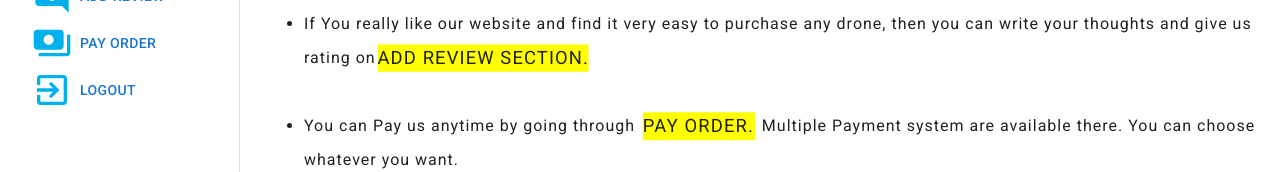
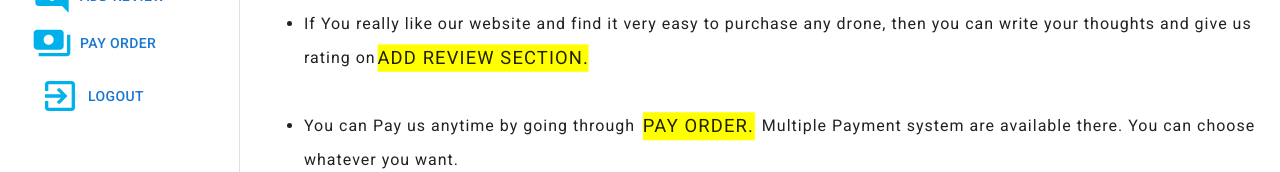
Before and after one commit to Shipu8644/squa-drone-client, a React (Create React App) app: page /dashboard in a window 1280 px wide. Shown: the part 247-419 px from the top of the page. Built offline with nearby package versions, Linux system fonts and the light colour scheme; no server answers; sample sign-in values are in the browser's storage.

Commit message:
dashboard to login removed

```diff
--- a/src/pages/Dashboard/Dashboard/Dashboard.js
+++ b/src/pages/Dashboard/Dashboard/Dashboard.js
@@ -132,10 +132,10 @@ function Dashboard(props) {
                     <br />
                 </Box>}
 
-                <NavLink onClick={logout} style={{ textDecoration: 'none' }} to="/login" >
+                <Button onClick={logout} style={{ textDecoration: 'none' }}  >
                     <ExitToAppIcon sx={{ fontSize: '40px', color: '#01b1ec' }}></ExitToAppIcon>
-                    <Button sx={{ mt: -4 }} variant="text"> Logout</Button>
-                </NavLink>
+                    <Button sx={{}} variant="text"> Logout</Button>
+                </Button>
             </Box>
 
 
```
